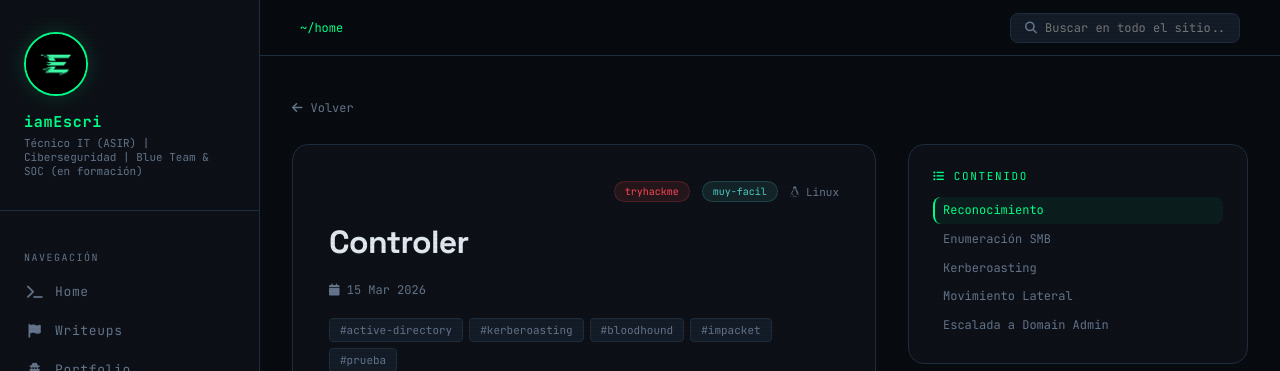
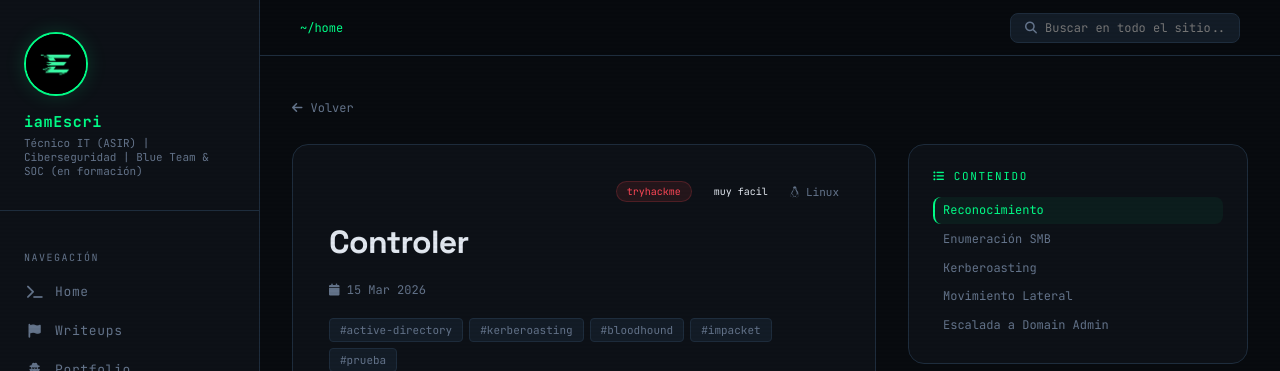
Before and after one commit to iamEscri/iamescri.github.io, a Jekyll site: the page built from _posts/writeups/2026-03-15-vulnyx-controler.md, in a window 1280 px wide and 900 px high. Shown: the top 371 px of the window. Built offline with Jekyll 4.4.1, drawn with Linux system fonts in a browser that asks for light colours.

```diff
--- a/_posts/writeups/2026-03-15-vulnyx-controler.md
+++ b/_posts/writeups/2026-03-15-vulnyx-controler.md
@@ -2,7 +2,7 @@
 layout: writeup
 title: "Controler"
 platform: tryhackme
-difficulty: muy-facil
+difficulty: muy facil
 os: linux
 date: 2026-03-15
 tags: [active-directory, kerberoasting, bloodhound, impacket, prueba]
```
